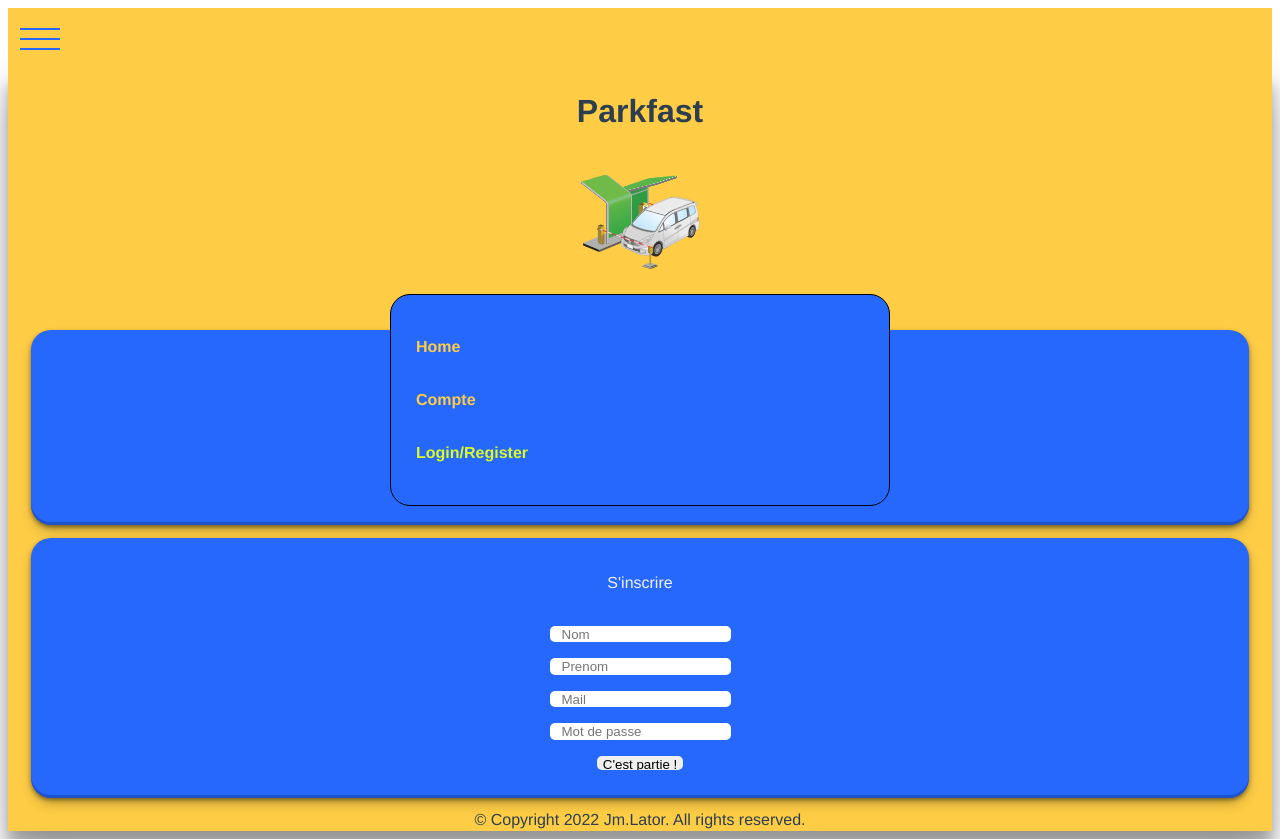
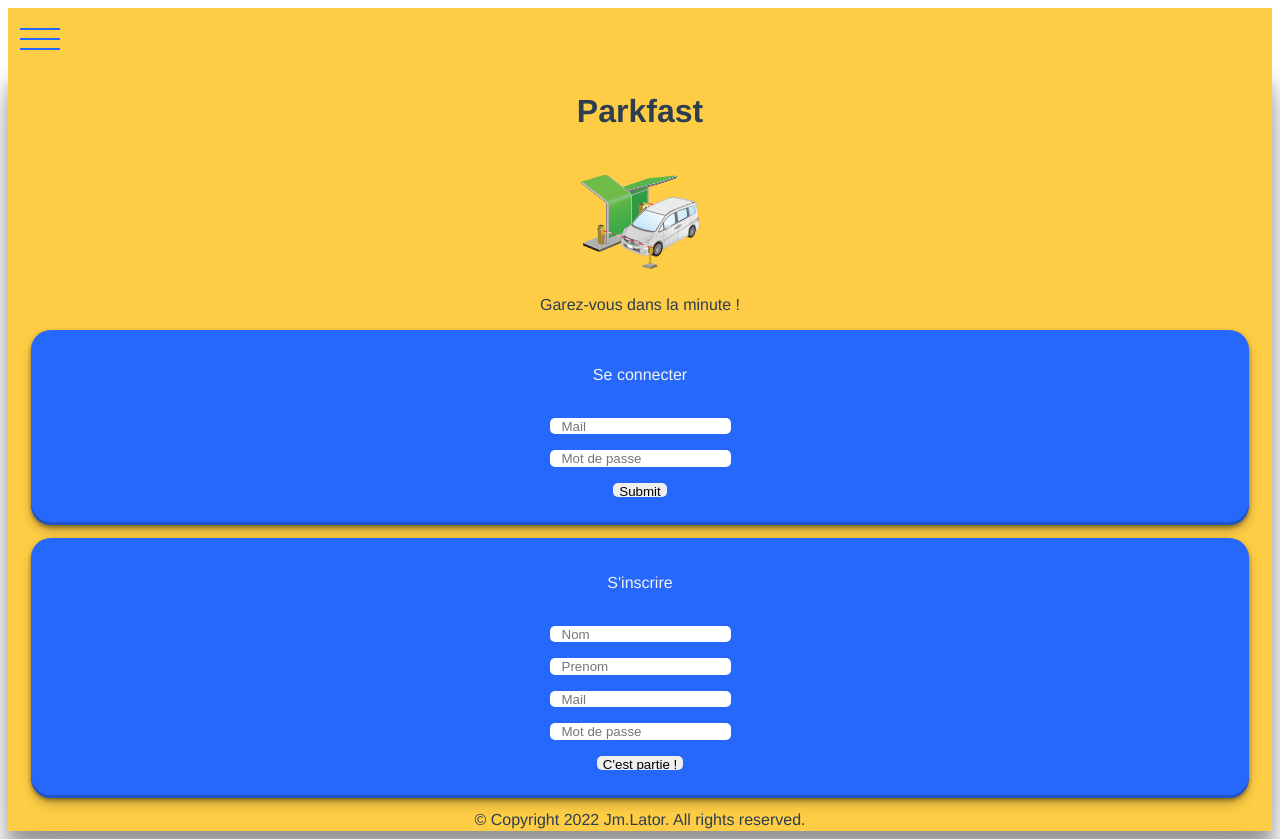
Before and after one commit to Bescore/Test-technique, a Vue app in the folder frontend/: page / in a window 1280 px wide. Built offline with nearby package versions, Linux system fonts and the light colour scheme.

Commit message:
menu burger fonctionne, il fallait juste enlever la classe qui était dans la div par défaut pour créer l'effet voulu

```diff
--- a/frontend/src/App.vue
+++ b/frontend/src/App.vue
@@ -7,7 +7,7 @@
 				<hr />
 			</div>
 		</div>
-		<nav class="navigo">
+		<nav>
 			<router-link to="/home">Home</router-link>
 			<router-link to="/compte">Compte</router-link>
 			<router-link to="/">Login/Register</router-link>
```
